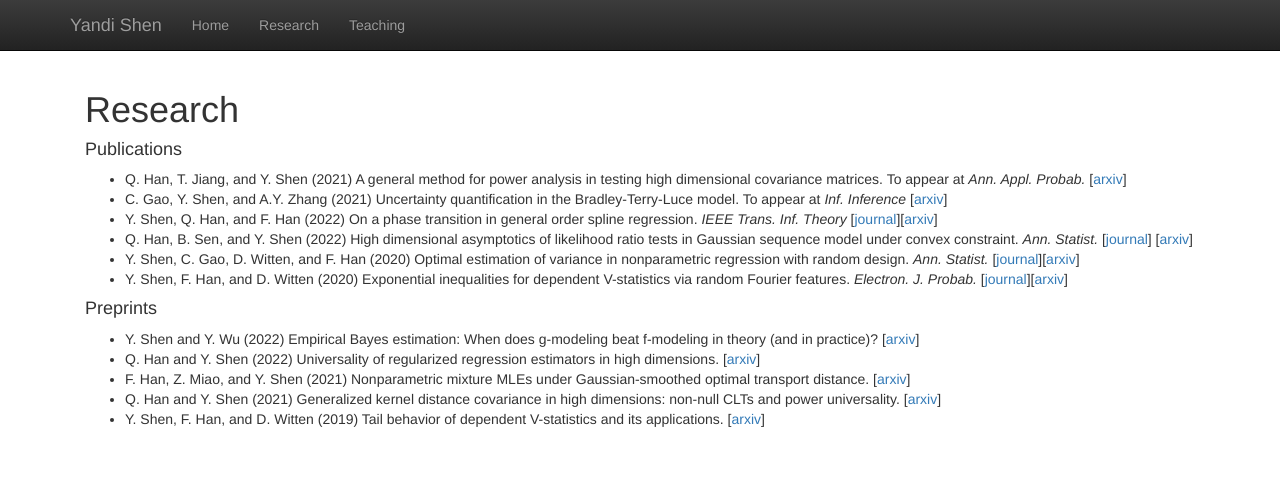
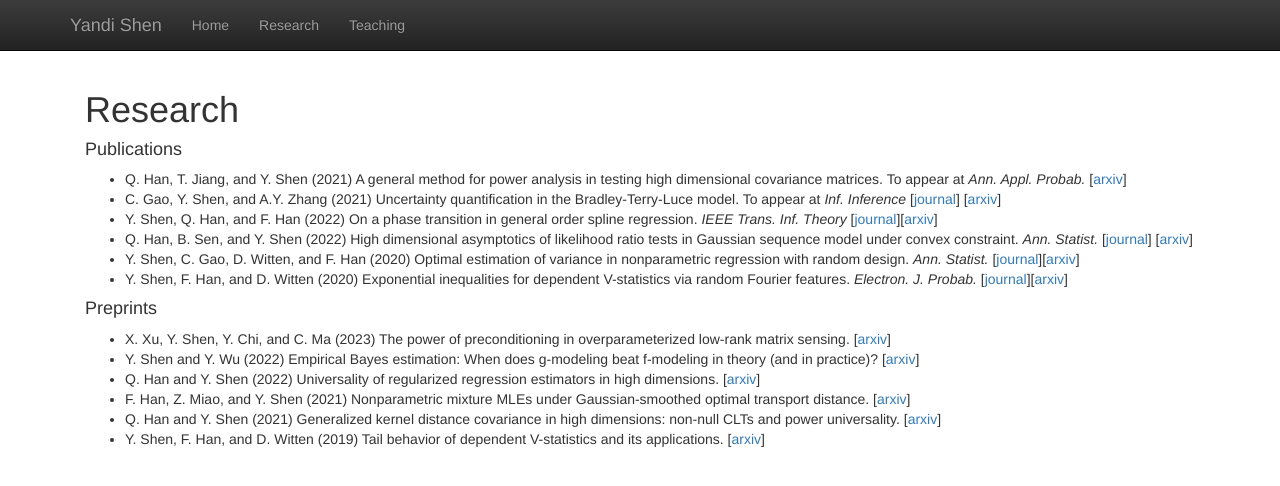
Before and after one commit to SayidShen/SayidShen.github.io, a Jekyll site: the page built from research.html, in a window 1280 px wide. Shown: the top 486 px of the page. Built offline with Jekyll 4.4.1, drawn with Linux system fonts in a browser that asks for light colours; nearby versions of some CDN libraries; library files that are not in the unit come from our copies.

Commit message:
Add files via upload

```diff
--- a/research.html
+++ b/research.html
@@ -14,7 +14,7 @@ title:  'Research'
     </li>
 
 
-    <li>C. Gao, Y. Shen, and A.Y. Zhang (2021) Uncertainty quantification in the Bradley-Terry-Luce model. To appear at <i> Inf. Inference </i> [<a href = "https://arxiv.org/abs/2110.03874">arxiv</a>]
+    <li>C. Gao, Y. Shen, and A.Y. Zhang (2021) Uncertainty quantification in the Bradley-Terry-Luce model. To appear at <i> Inf. Inference </i> [<a href = "https://academic.oup.com/imaiai/advance-article-abstract/doi/10.1093/imaiai/iaac032/7017369">journal</a>] [<a href = "https://arxiv.org/abs/2110.03874">arxiv</a>]
     </li>
 
     <li>Y. Shen, Q. Han, and F. Han (2022) On a phase transition in general order spline regression. <i> IEEE Trans. Inf. Theory </i> [<a href = "https://ieeexplore.ieee.org/document/9711929">journal</a>][<a href = "https://arxiv.org/abs/2004.10922">arxiv</a>]
@@ -38,6 +38,9 @@ title:  'Research'
 
   <ul>
 
+    <li> X. Xu, Y. Shen, Y. Chi, and C. Ma (2023) The power of preconditioning in overparameterized low-rank matrix sensing. [<a href = "https://arxiv.org/abs/2302.01186">arxiv</a>]
+    </li>
+
     <li> Y. Shen and Y. Wu (2022) Empirical Bayes estimation: When does g-modeling beat f-modeling in theory (and in practice)? [<a href = "https://arxiv.org/abs/2211.12692">arxiv</a>]
     </li>
 
```
